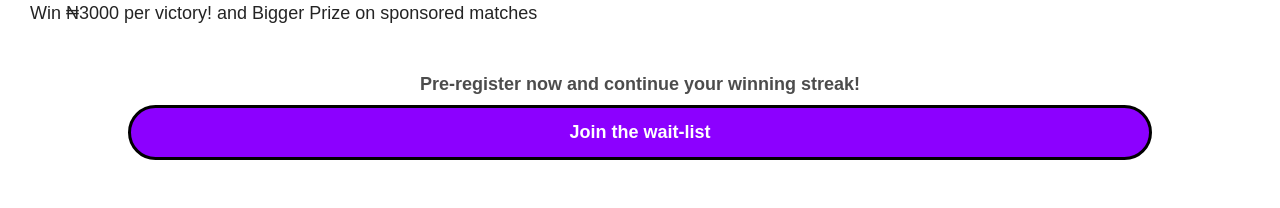
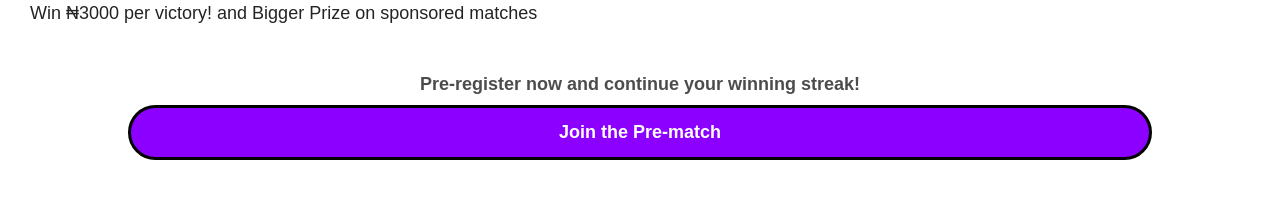
Before and after one commit to kawaiix621/Brsports_code_base, a React (Create React App) app in the folder frontend/: page /signin in a window 1280 px wide. Shown: the part 1349-1557 px from the top of the page. Built offline with nearby package versions, Linux system fonts and the light colour scheme.

Commit message:
Update SignIn.js

```diff
--- a/frontend/src/pages/SignIn.js
+++ b/frontend/src/pages/SignIn.js
@@ -117,7 +117,7 @@ const SignIn = () => {
           <button style={{
             opacity: "1"
           }} type="button" >
-            Join the wait-list
+            Join the Pre-match
           </button>
           </a>
 
```
